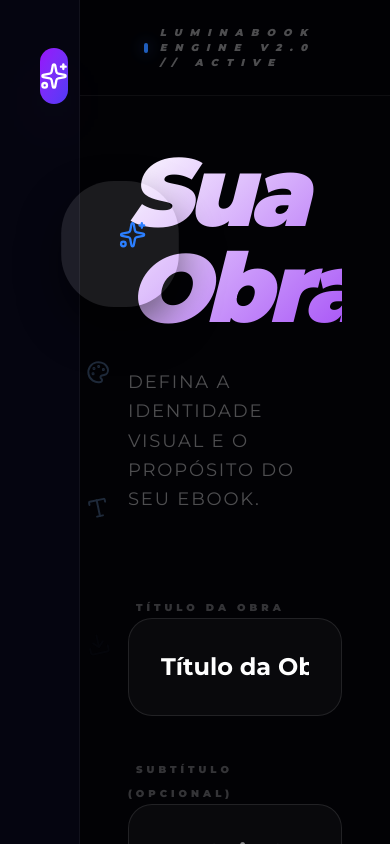
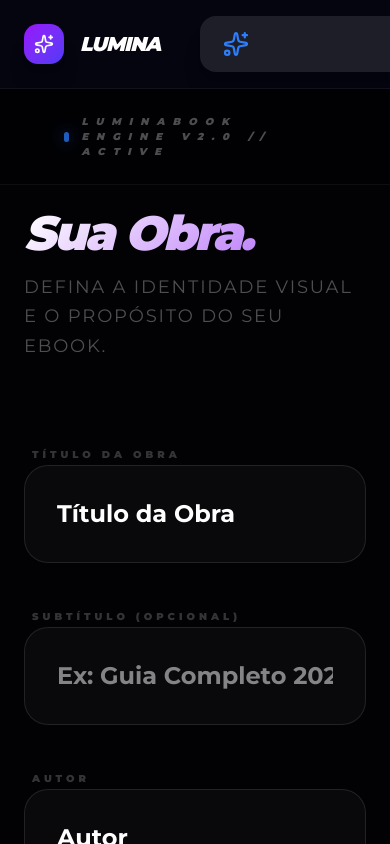
Before and after one commit to cerinowski/luminabook, a Next.js app: page / in a window 390 px wide. Built offline with nearby package versions, Linux system fonts and the light colour scheme.

Commit message:
style(responsive): overhaul layout bounds and font scales for mobile UI

```diff
--- a/src/app/page.tsx
+++ b/src/app/page.tsx
@@ -288,14 +288,14 @@ export default function Home() {
         <main className="min-h-screen bg-[#020205] text-[#eef2f7]">
             <style jsx global>{` @import url('${GOOGLE_FONTS_URL}'); body { background: #020205; font-family: 'Montserrat', sans-serif; overflow: hidden; } .text-gradient { background: linear-gradient(135deg, #fff 0%, #a855f7 100%); -webkit-background-clip: text; -webkit-text-fill-color: transparent; } `}</style>
 
-            <div className="flex h-screen">
-                <aside className="w-20 md:w-80 bg-[#050510] border-r border-white/5 flex flex-col py-12 z-50">
-                    <div className="px-10 mb-20 flex items-center gap-4">
-                        <div className="w-14 h-14 bg-gradient-to-br from-purple-600 to-indigo-600 rounded-3xl flex items-center justify-center shadow-2xl shadow-purple-500/30"><Sparkles className="w-7 h-7 text-white" /></div>
-                        <span className="hidden md:inline font-black text-3xl italic tracking-tighter text-white">LUMINA</span>
+            <div className="flex flex-col md:flex-row h-screen">
+                <aside className="w-full md:w-80 bg-[#050510] border-b md:border-b-0 md:border-r border-white/5 flex flex-row md:flex-col py-0 md:py-12 z-50 shrink-0 overflow-x-auto md:overflow-x-visible items-center md:items-stretch">
+                    <div className="px-6 md:px-10 my-6 md:my-0 mb-6 md:mb-20 flex items-center justify-center md:justify-start gap-4 shrink-0">
+                        <div className="w-10 h-10 md:w-14 md:h-14 bg-gradient-to-br from-purple-600 to-indigo-600 rounded-[14px] md:rounded-3xl flex items-center justify-center shadow-xl shrink-0"><Sparkles className="w-5 h-5 md:w-7 md:h-7 text-white" /></div>
+                        <span className="font-black text-xl md:text-3xl italic tracking-tighter text-white">LUMINA</span>
                     </div>
 
-                    <nav className="flex-1 px-8 space-y-4">
+                    <nav className="flex-1 flex flex-row md:flex-col px-4 md:px-8 space-x-2 md:space-x-0 md:space-y-4 shrink-0 md:shrink items-center md:items-stretch">
                         <TabButton icon={<Sparkles />} label="Capa" active={activeTab === 'config'} onClick={() => setActiveTab('config')} />
                         <TabButton icon={<Palette />} label="Design" active={activeTab === 'gallery'} onClick={() => setActiveTab('gallery')} />
                         <TabButton icon={<Type />} label="Escrita" active={activeTab === 'editorial'} onClick={() => setActiveTab('editorial')} />
@@ -314,11 +314,11 @@ export default function Home() {
                         )}
                     </header>
 
-                    <div className="flex-1 overflow-y-auto p-12 md:p-24 h-full custom-scrollbar">
+                    <div className="flex-1 overflow-y-auto p-6 md:p-12 lg:p-24 h-full custom-scrollbar">
                         <AnimatePresence mode="wait">
                             {activeTab === 'config' && (
                                 <motion.div key="config" initial={{ opacity: 0, x: -20 }} animate={{ opacity: 1, x: 0 }} exit={{ opacity: 0, x: 20 }} className="max-w-3xl pb-20">
-                                    <h1 className="text-8xl font-black tracking-tighter mb-8 text-gradient italic leading-none text-white">Sua Obra.</h1>
+                                    <h1 className="text-5xl md:text-8xl font-black tracking-tighter mb-4 md:mb-8 text-gradient italic leading-none text-white">Sua Obra.</h1>
                                     <p className="text-white/30 mb-20 text-lg max-w-sm font-medium leading-relaxed uppercase tracking-widest">Defina a identidade visual e o propósito do seu eBook.</p>
                                     <div className="space-y-12">
                                         <div className="grid grid-cols-1 md:grid-cols-2 gap-10">
@@ -347,8 +347,8 @@ export default function Home() {
                             )}
 
                             {activeTab === 'gallery' && (
-                                <motion.div key="gallery" initial={{ opacity: 0 }} animate={{ opacity: 1 }} className="flex h-full gap-10">
-                                    <div className="flex-1 flex flex-col items-center justify-center py-20 pb-40 overflow-y-auto">
+                                <motion.div key="gallery" initial={{ opacity: 0 }} animate={{ opacity: 1 }} className="flex flex-col xl:flex-row h-full gap-6 xl:gap-10">
+                                    <div className="flex-1 flex flex-col items-center justify-center py-10 xl:py-20 pb-20 xl:pb-40 overflow-y-auto">
                                         <div className="w-full max-w-md">
                                             {covers.map((c, i) => (
                                                 <motion.div
@@ -385,7 +385,7 @@ export default function Home() {
                                     </div>
 
                                     {/* Sidebar de Design */}
-                                    <div className="w-96 bg-white/[0.02] border-l border-white/5 p-12 space-y-12 overflow-y-auto">
+                                    <div className="w-full xl:w-96 bg-white/[0.02] border-t xl:border-t-0 xl:border-l border-white/5 p-6 xl:p-12 space-y-8 xl:space-y-12 overflow-y-auto shrink-0">
                                         <div className="space-y-4">
                                             <label className="text-[10px] font-black uppercase tracking-[4px] text-white/20">Cor de Destaque</label>
                                             <div className="flex items-center gap-4 bg-white/5 p-4 rounded-3xl border border-white/5">
@@ -414,10 +414,10 @@ export default function Home() {
                             )}
 
                             {activeTab === 'editorial' && (
-                                <motion.div key="editorial" initial={{ opacity: 0, y: 30 }} animate={{ opacity: 1, y: 0 }} className="flex flex-col items-center gap-12 pb-40">
-                                    <div className="max-w-4xl w-full mb-10">
-                                        <h1 className="text-7xl font-black tracking-tighter text-gradient italic leading-none mb-4">Escrita.</h1>
-                                        <p className="text-white/30 text-lg font-medium tracking-wide leading-relaxed">Cole o conteúdo real do seu eBook abaixo. A IA irá diagramar as páginas automaticamente usando o design que você escolheu.</p>
+                                <motion.div key="editorial" initial={{ opacity: 0, y: 30 }} animate={{ opacity: 1, y: 0 }} className="flex flex-col items-center gap-8 md:gap-12 pb-20 md:pb-40">
+                                    <div className="max-w-4xl w-full mb-8 md:mb-10">
+                                        <h1 className="text-5xl md:text-7xl font-black tracking-tighter text-gradient italic leading-none mb-4">Escrita.</h1>
+                                        <p className="text-white/30 text-base md:text-lg font-medium tracking-wide leading-relaxed">Cole o conteúdo real do seu eBook abaixo. A IA irá diagramar as páginas automaticamente usando o design que você escolheu.</p>
                                     </div>
 
                                     {!blueprint ? (
@@ -445,11 +445,11 @@ export default function Home() {
                             )}
 
                             {activeTab === 'export' && (
-                                <motion.div key="export" initial={{ opacity: 0, scale: 0.9 }} animate={{ opacity: 1, scale: 1 }} className="flex flex-col items-center justify-center py-60 text-center space-y-24">
-                                    <div className="w-60 h-60 bg-green-500/5 rounded-full flex items-center justify-center shadow-[0_0_150px_rgba(34,197,94,0.4)] border border-green-500/10"><CheckCircle2 className="w-32 h-32 text-green-500" /></div>
-                                    <div className="space-y-6">
-                                        <h1 className="text-9xl font-black tracking-tighter italic text-gradient leading-none">Pronto.</h1>
-                                        <p className="text-white/20 text-3xl font-medium tracking-[15px] uppercase mt-10 text-white">LuminaBook Professional PDF</p>
+                                <motion.div key="export" initial={{ opacity: 0, scale: 0.9 }} animate={{ opacity: 1, scale: 1 }} className="flex flex-col items-center justify-center py-20 md:py-60 text-center space-y-12 md:space-y-24">
+                                    <div className="w-40 h-40 md:w-60 md:h-60 bg-green-500/5 rounded-full flex items-center justify-center shadow-[0_0_150px_rgba(34,197,94,0.4)] border border-green-500/10"><CheckCircle2 className="w-20 h-20 md:w-32 md:h-32 text-green-500" /></div>
+                                    <div className="space-y-4 md:space-y-6">
+                                        <h1 className="text-6xl md:text-9xl font-black tracking-tighter italic text-gradient leading-none">Pronto.</h1>
+                                        <p className="text-white/20 text-xl md:text-3xl font-medium tracking-[8px] md:tracking-[15px] uppercase mt-10 text-white">LuminaBook PDF</p>
                                     </div>
                                     <button onClick={downloadPDF} className="bg-white text-black px-24 py-10 rounded-[50px] font-black uppercase text-xl flex items-center gap-8 hover:scale-110 active:scale-95 transition-all shadow-2xl shadow-white/5"><FileDown className="w-10 h-10" /> BAIXAR EBOOK PDF</button>
                                 </motion.div>
@@ -535,8 +535,8 @@ export default function Home() {
 
 function TabButton({ icon, label, active, onClick, disabled }: any) {
     return (
-        <button disabled={disabled} onClick={onClick} className={`flex items-center gap-10 py-10 px-14 rounded-[50px] transition-all w-full text-left group ${active ? 'bg-white/10 text-white shadow-[0_20px_40px_rgba(0,0,0,0.5)] translate-x-8 scale-105' : 'text-gray-800 hover:text-white hover:bg-white/[0.08]'} ${disabled ? 'opacity-10' : ''}`}>
-            <span className={`w-10 h-10 transition-all duration-700 ${active ? 'text-blue-500 rotate-0 scale-110' : 'group-hover:text-blue-500/70 -rotate-12 group-hover:rotate-0'}`}>{icon}</span>
+        <button disabled={disabled} onClick={onClick} className={`flex items-center gap-4 md:gap-10 py-4 px-6 md:py-10 md:px-14 rounded-2xl md:rounded-[50px] transition-all w-full text-left group overflow-hidden md:overflow-visible shrink-0 ${active ? 'bg-white/10 text-white shadow-xl md:shadow-[0_20px_40px_rgba(0,0,0,0.5)] md:translate-x-8 scale-100 md:scale-105' : 'text-white/40 md:text-gray-800 hover:text-white hover:bg-white/[0.08]'} ${disabled ? 'opacity-10' : ''}`}>
+            <span className={`w-6 h-6 md:w-10 md:h-10 transition-all duration-700 flex items-center justify-center shrink-0 ${active ? 'text-blue-500 scale-110' : 'group-hover:text-blue-500/70 -rotate-12 group-hover:rotate-0'}`}>{icon}</span>
             <span className="hidden md:inline text-[14px] uppercase font-black tracking-[8px] leading-none">{label}</span>
         </button>
     );
```
